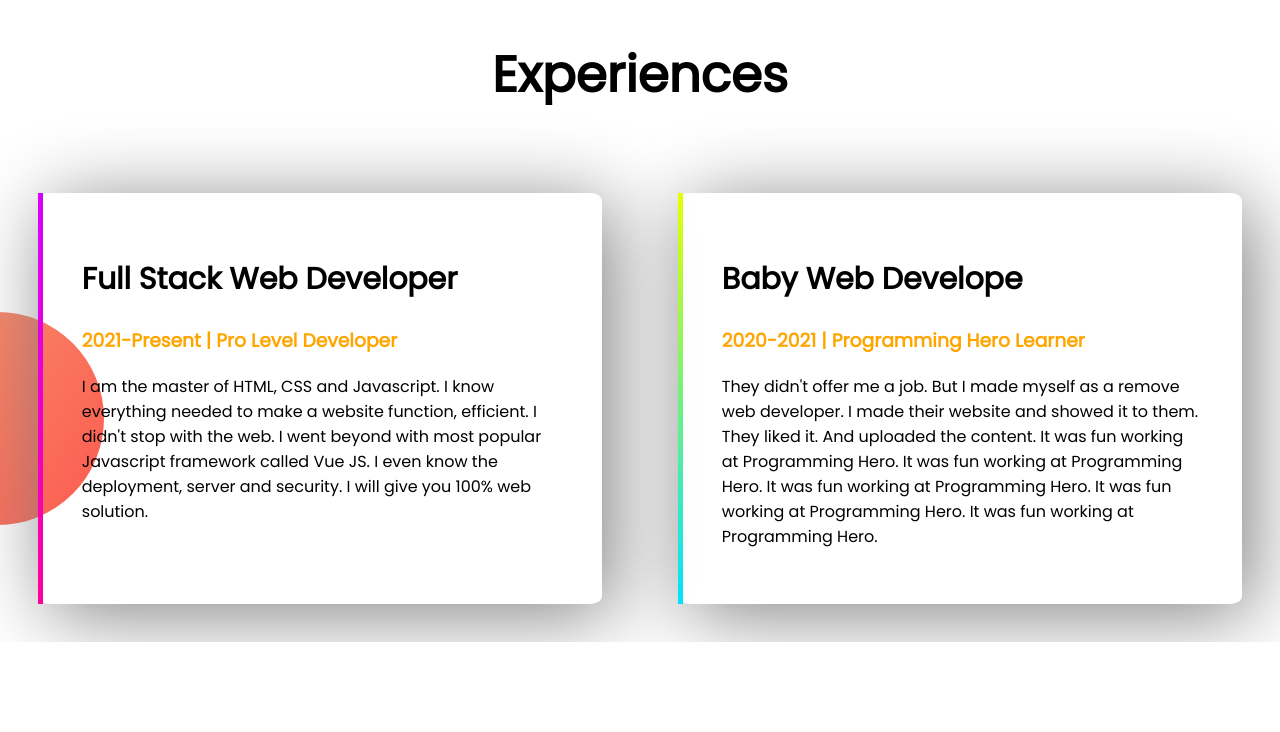
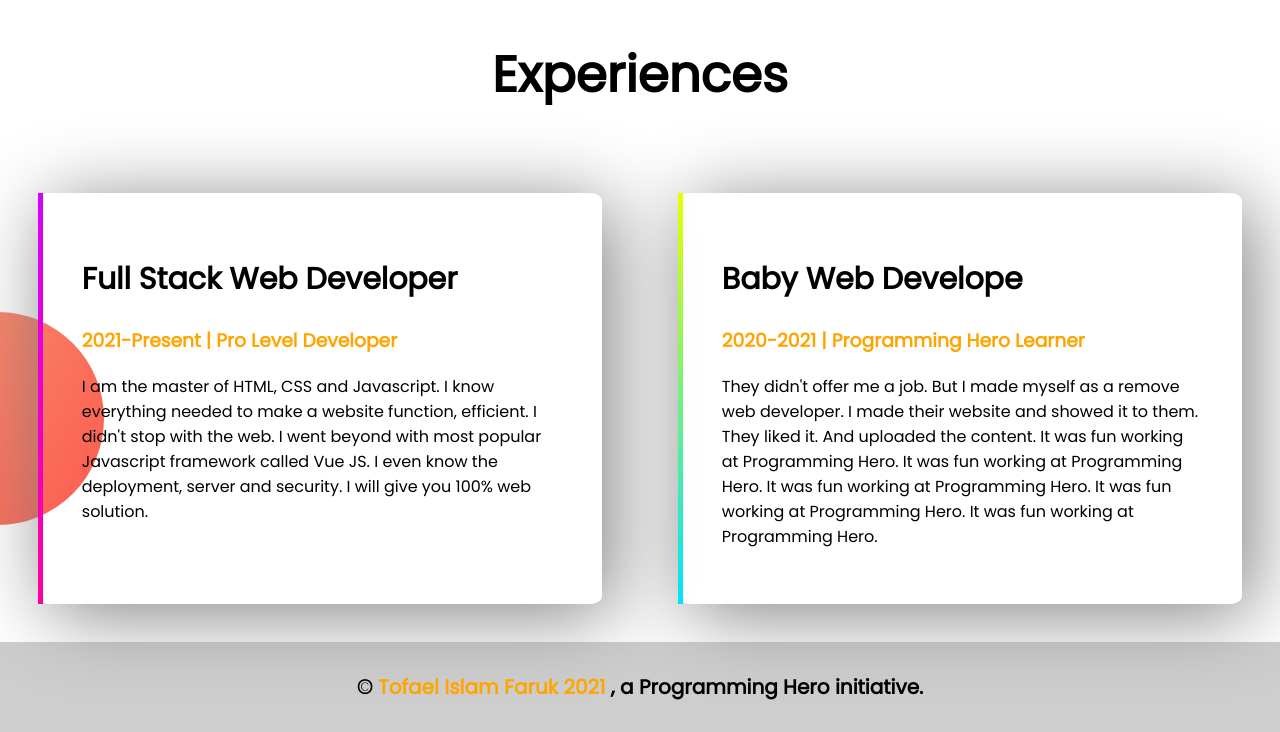
Before and after one commit to TofaelislamFaruk01/developer_portfolio, a plain HTML site: page index.html in a window 1280 px wide. Shown: the part 1869-2601 px from the top of the page. Before the commit the page ends 2511 px from the top, so only its background shows below. Drawn offline with Linux system fonts and the light colour scheme.

Commit message:
:footer added

```diff
--- a/index.html
+++ b/index.html
@@ -113,6 +113,13 @@
 
    </section>
 
+   <footer class="footer">
+
+    <p >© <span class="orange" >Tofael Islam Faruk 2021 </span>, a Programming Hero initiative.</p>
+
+
+   </footer>
+
 
 
 </body>
--- a/style.css
+++ b/style.css
@@ -82,3 +82,13 @@ h2{
   border-image: linear-gradient(rgb(229, 255, 0),rgb(0, 225, 255)) ;
   border-image-slice: 1;
 }
+.footer{
+
+
+   /* border: 5%; */
+   text-align: center;
+   font-size: 20px;
+   font-weight: bold;
+   background-color: rgba(192, 192, 192, 0.774);
+   padding: 10px;
+}
```
